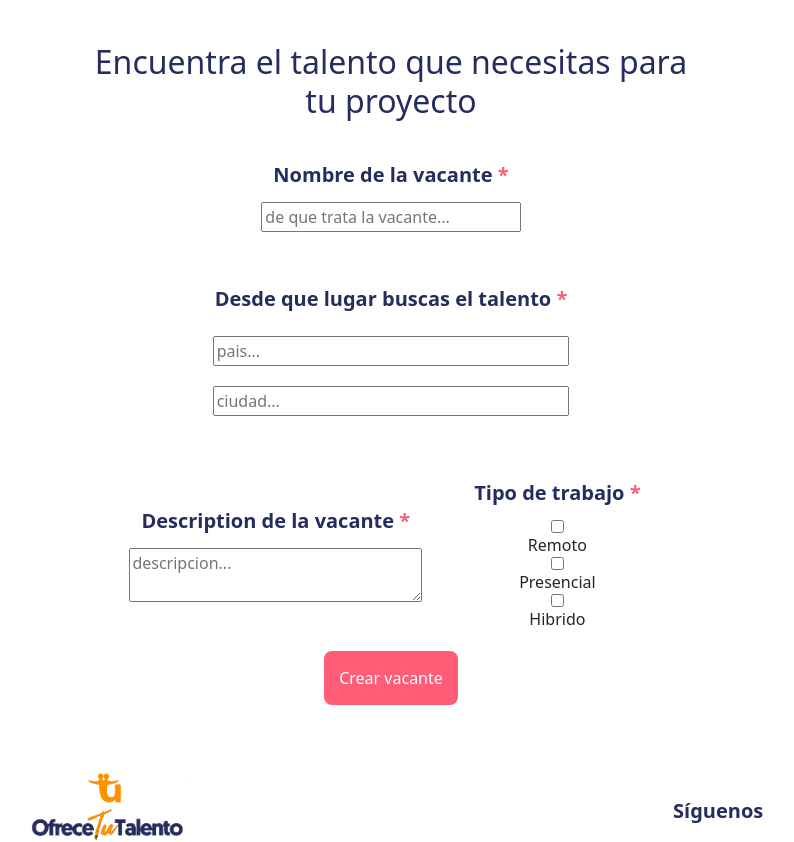
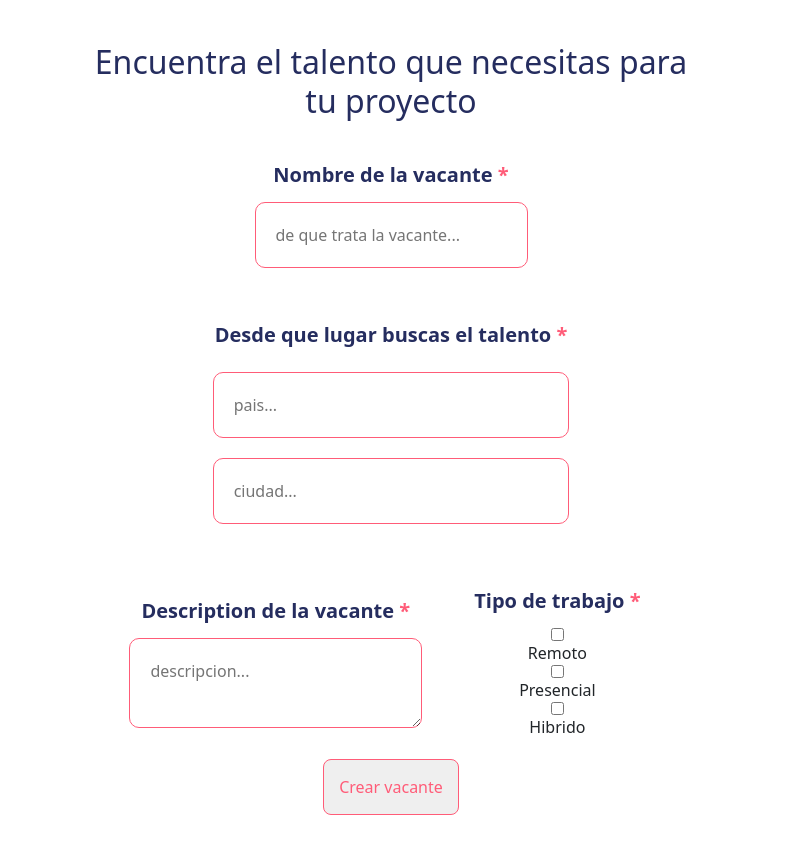
Before and after one commit to spread23/OTT-WEB, a React (Vite) app: page /lookingForPersonal/profile/create-vacant in a window 1280 px wide. Shown: the part 740-1582 px from the top of the page, without its empty margins (249-1043 px from the left). Built offline with nearby package versions, Linux system fonts and the light colour scheme.

Commit message:
Fixing overflow

```diff
--- a/src/components/create-vacants/CreateVacants.jsx
+++ b/src/components/create-vacants/CreateVacants.jsx
@@ -3,6 +3,9 @@ import React from 'react'
 import './createVacants.css'
 
 export const CreateVacants = () => {
+    const onSubmit = (e) => {
+        e.preventDefault()
+    }
     return (
         <>
             <div className='create-vacant-container'>
@@ -10,7 +13,7 @@ export const CreateVacants = () => {
                     <h2 className='title-create-vacant'>
                         Encuentra el talento que necesitas para tu proyecto
                     </h2>
-                    <form className='form-create'>
+                    <form onSubmit={onSubmit} className='form-create'>
                         <div className='form-input-create'>
                             <label htmlFor="name">Nombre de la vacante <strong>*</strong></label>
                             <input type="text" name='name' placeholder='de que trata la vacante...' />
--- a/src/components/create-vacants/createVacants.css
+++ b/src/components/create-vacants/createVacants.css
@@ -6,6 +6,7 @@
     justify-content: center;
     align-items: center;
     text-align: center;
+    overflow: hidden;
 }
 
 .title-create-vacant {
@@ -29,6 +30,7 @@
     justify-content: center;
     align-items: center;
     text-align: center;
+    overflow: hidden;
 }
 
 .form-input-create {
@@ -56,9 +58,29 @@
 .btn-form-create {
     padding: 15px;
     border: none;
-    background-color: #FF5C78;
+    border: 1px solid #FF5C78;
+    color: #FF5C78;
+    border-radius: 8px;
+}
+
+.status-color-red {
+    background-color: red;
+    padding: 20px;
+    border-radius: 8px;
     color: white;
+}
+
+.status-color-green {
+    background-color: green;
+    padding: 20px;
     border-radius: 8px;
+    color: white;
+}
+
+input, textarea {
+    border-radius: 10px;
+    border: 1px solid #FF5C78;
+    padding: 20px;
 }
 
 @media (max-width: 680px) {
--- a/src/components/my-vacants/MyVacans.jsx
+++ b/src/components/my-vacants/MyVacans.jsx
@@ -14,7 +14,7 @@ export const MyVacants = () => {
                         </div>
                         <div className='status-vacant'>
                             <h6 className='title-status'>Status</h6>
-                            <p className='status-color'>Convocatoria abierta</p>
+                            <p className='status-color-red'>Convocatoria abierta</p>
                         </div>
                         <div className='info-vacant'>
                             <div className='info-aplicantes'>
@@ -38,7 +38,7 @@ export const MyVacants = () => {
                         </div>
                         <div className='status-vacant'>
                             <h6 className='title-status'>Status</h6>
-                            <p className='status-color'>Convocatoria abierta</p>
+                            <p className='status-color-red'>Convocatoria abierta</p>
                         </div>
                         <div className='info-vacant'>
                             <div className='info-aplicantes'>
@@ -62,7 +62,7 @@ export const MyVacants = () => {
                         </div>
                         <div className='status-vacant'>
                             <h6 className='title-status'>Status</h6>
-                            <p className='status-color'>Convocatoria abierta</p>
+                            <p className='status-color-green'>Convocatoria abierta</p>
                         </div>
                         <div className='info-vacant'>
                             <div className='info-aplicantes'>
--- a/src/components/vacants/Vacants.jsx
+++ b/src/components/vacants/Vacants.jsx
@@ -12,7 +12,7 @@ export const Vacants = () => {
                             <th>Nombre</th>
                             <th>Estatus</th>
                             <th>Aplicantes</th>
-                            <th>Fecha de publicacion</th>
+                            <th>Fecha</th>
                             <th></th>
                             <th></th>
                         </tr>
```
